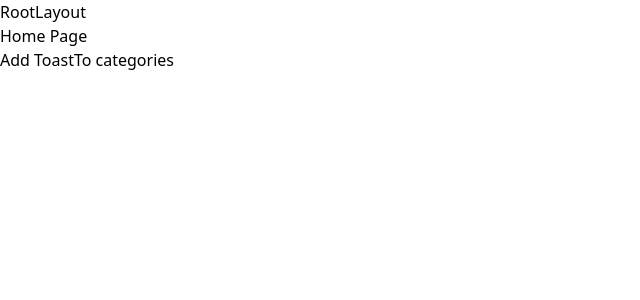
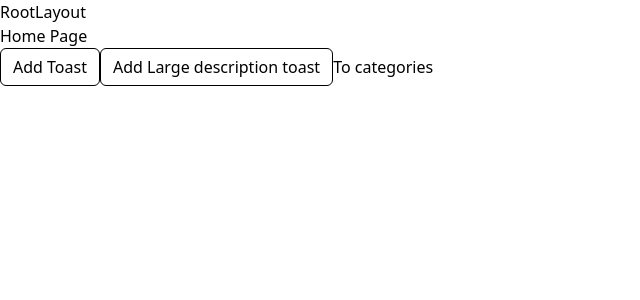
Before and after one commit to DanielEsh/react-toasts, a React (Vite) app: page / in a window 1280 px wide. Shown: the top 300 px of the page, without its empty margins (0-640 px from the left). Built offline with nearby package versions, Linux system fonts and the light colour scheme.

Commit message:
feat: close

```diff
--- a/src/components/toasts.tsx
+++ b/src/components/toasts.tsx
@@ -1,12 +1,13 @@
+import React from 'react'
 import { CSSProperties, useMemo, useRef, useState, useEffect } from 'react'
 import ReactDOM from 'react-dom'
-import { useQueue } from '../use-queue.ts'
 import { ToastState } from '../state.ts'
 
 interface ToastsProps {
   index: number
   title: string
   description?: string
+  onDismiss?: () => void
 }
 
 const Toast = (props: ToastsProps) => {
@@ -25,6 +26,7 @@ const Toast = (props: ToastsProps) => {
     >
       <div>{props.title}</div>
       <div>{props.description}</div>
+      <div className="toast-close" onClick={props.onDismiss}>close</div>
     </li>
   )
 }
@@ -56,9 +58,19 @@ const initialPropsData: ToastData[] = [
 export const Toasts = () => {
   const [toasts, setToasts] = useState<any[]>([])
 
+  const removeToast = React.useCallback(
+      (toast) => setToasts((toasts) => toasts.filter(({ id }) => id !== toast.id)),
+      [],
+  );
+
   useEffect(() => {
     return ToastState.subscribe((toast) => {
       console.log('SUB', toast)
+
+      if ((toast).dismiss) {
+        setToasts((toasts) => toasts.map((t) => (t.id === toast.id ? { ...t, delete: true } : t)));
+        return;
+      }
 
       // Prevent batching, temp solution.
       setTimeout(() => {
@@ -93,6 +105,7 @@ export const Toasts = () => {
             index={index}
             title={toast.title}
             description={toast.description}
+            onDismiss={() => removeToast(toast)}
           />
         ))}
       </ol>
--- a/src/index.css
+++ b/src/index.css
@@ -1,6 +1,12 @@
 .page {
   padding: 12px;
   border: 1px solid black;
+}
+
+.button {
+  border: 1px solid black;
+  padding: 6px 12px;
+  border-radius: 6px;
 }
 
 .toasts-section {
@@ -12,6 +18,9 @@
   position: absolute;
   bottom: 32px;
   right: 32px;
+  display: flex;
+  flex-direction: column;
+  gap: 16px;
 }
 
 .toast {
@@ -19,6 +28,7 @@
   --offset: 14;
 
   /*position: absolute;*/
+  position: relative;
   right: 24px;
   bottom: 0;
   z-index: 1;
@@ -26,4 +36,11 @@
   border-radius: 8px;
   box-shadow: 0px 4px 12px rgba(0, 0, 0, 0.1);
   width: 356px;
+  border: 1px solid black;
 }
+
+.toast-close {
+  position: absolute;
+  top: 8px;
+  right: 24px;
+}
--- a/src/routes/home.tsx
+++ b/src/routes/home.tsx
@@ -9,14 +9,21 @@ export default function HomePage() {
     })
   }
 
+  const handle2Click = () => {
+      toastFunction('message', {
+          id: new Date().getTime(),
+          description: 'Lorem ipsum dolor sit amet, consectetur adipiscing elit, sed do eiusmod tempor incididunt ut labore et dolore magna aliqua. Ut enim ad minim veniam, quis nostrud exercitation ullamco laboris nisi ut aliquip ex ea commodo consequat.',
+      })
+  }
+
   console.log('rerender')
 
   return (
     <div>
       <h1>Home Page</h1>
       <div>
-        <button onClick={handleClick}>Add Toast</button>
-
+        <button className="button" onClick={handleClick}>Add Toast</button>
+        <button className="button" onClick={handle2Click}>Add Large description toast</button>
         <Link to="/categories">To categories</Link>
       </div>
     </div>
--- a/src/state.ts
+++ b/src/state.ts
@@ -37,6 +37,17 @@ class Observer {
 
     return id
   }
+
+  dismiss = (id?: number | string) => {
+    if (!id) {
+      this.toasts.forEach((toast) => {
+        this.subscribers.forEach((subscriber) => subscriber({ id: toast.id, dismiss: true }));
+      });
+    }
+
+    this.subscribers.forEach((subscriber) => subscriber({ id, dismiss: true }));
+    return id;
+  };
 }
 
 export const ToastState = new Observer()
```
